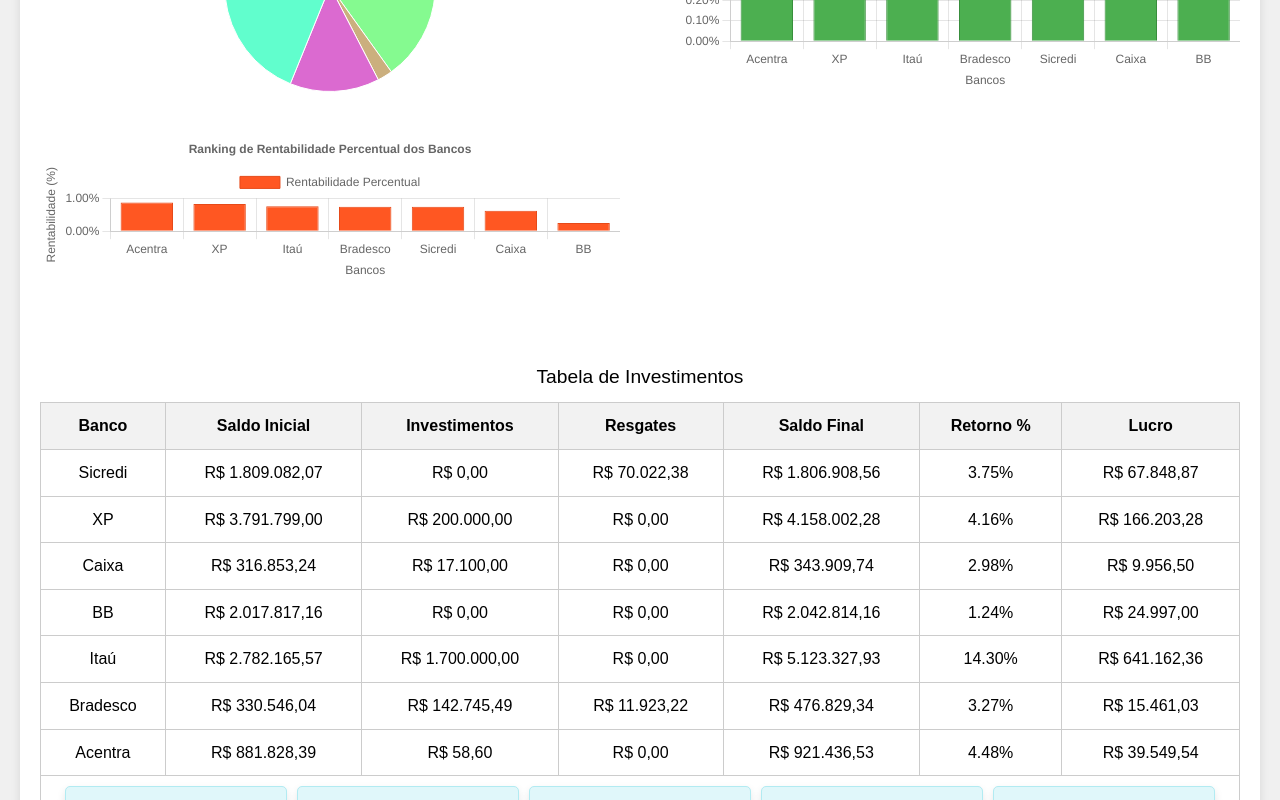
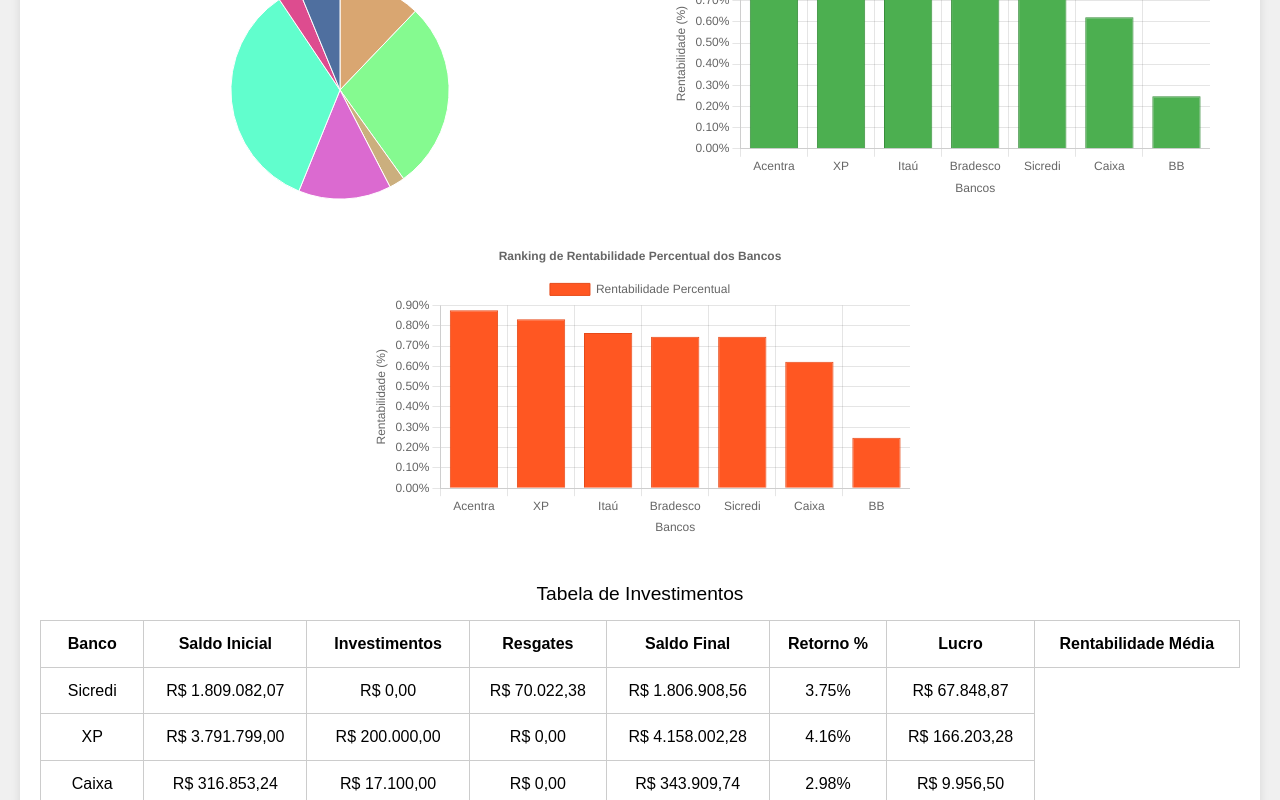
Before and after one commit to RAMONMOTAAMADOR/RAMONMOTAAMADOR.github.io, a plain HTML site: page index.html in a window 1280 px wide. Shown: the part 560-1360 px from the top of the page. Drawn offline with nearby package versions, Linux system fonts and the light colour scheme.

Commit message:
index.html

```diff
--- a/index.html
+++ b/index.html
@@ -3,7 +3,7 @@
 <head>
     <meta charset="UTF-8">
     <meta name="viewport" content="width=device-width, initial-scale=1.0">
-    <title>Dashboard de Investimentos 2024</title>
+    <title>Dashboard de Investimentos</title>
     <link rel="stylesheet" href="style.css">
     <script src="https://cdn.jsdelivr.net/npm/chart.js"></script>
     <style>
@@ -30,51 +30,38 @@
             margin-bottom: 5px;
         }
 
-        /* Estilo para dispor os gráficos e tabelas horizontalmente */
-        .container {
-            display: flex;
-            flex-direction: column;
-            gap: 20px;
+        .chart {
+            margin: 20px 0;
         }
 
-        .charts {
-            display: flex;
-            flex-wrap: wrap;
-            gap: 20px;
-            justify-content: space-between;
+        #comparisonChart,
+        #totalReturnsChart {
+            height: 250px;
         }
 
-        .chart {
-            flex: 1 1 calc(50% - 20px); /* Ajusta o tamanho dos gráficos */
-            max-width: calc(50% - 20px);
-            box-sizing: border-box;
-        }
-
-        .tables {
-            display: flex;
-            flex-direction: column;
-            gap: 20px;
-        }
-
-        table {
-            width: 100%;
-            border-collapse: collapse;
-        }
-
-        th, td {
-            border: 1px solid #ddd;
-            padding: 8px;
-            text-align: center;
-        }
-
-        th {
-            background-color: #f2f2f2;
+        #pieChart,
+        #barChart,
+        #rankingChart {
+            height: 300px;
         }
     </style>
 </head>
 <body>
     <div class="container">
         <h1>Dashboard de Investimentos 2024</h1>
+
+        <!-- Removido a seção de filtros -->
+        <!--
+        <div class="filters">
+            <label for="start-date">Data de início:</label>
+            <input type="date" id="start-date">
+
+            <label for="end-date">Data de término:</label>
+            <input type="date" id="end-date">
+
+            <button id="filter-button">Filtrar</button>
+        </div>
+        -->
 
         <div class="charts">
             <div class="chart">
@@ -106,6 +93,7 @@
                         <th>Saldo Final</th>
                         <th>Retorno %</th>
                         <th>Lucro</th>
+                        <th>Rentabilidade Média</th> <!-- Nova coluna -->
                     </tr>
                 </thead>
                 <tbody id="table-body">
@@ -113,7 +101,7 @@
                 </tbody>
                 <tfoot>
                     <tr>
-                        <td colspan="7">
+                        <td colspan="8"> <!-- Ajustado o colspan para incluir a nova coluna -->
                             <div class="total-boxes">
                                 <div class="total-box">
                                     <strong>Saldo Inicial:</strong> <span id="total-start-balance"></span>
```
